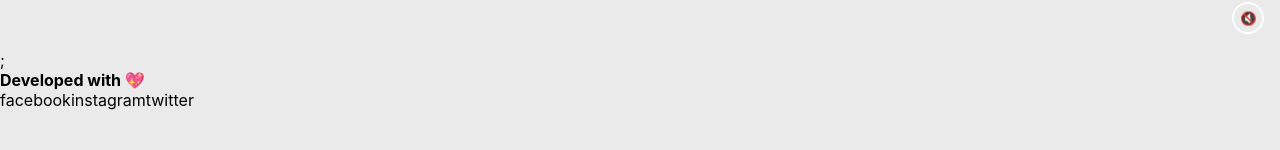
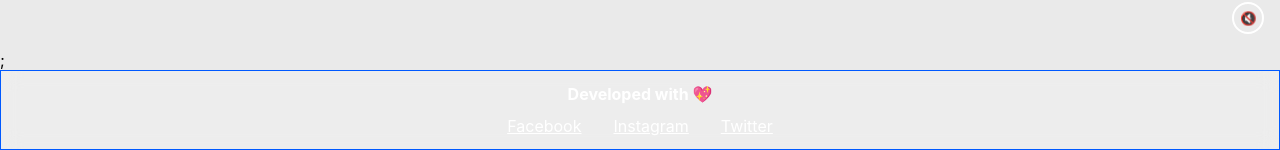
Before and after one commit to IbraheemHaseeb7/secret, a Next.js app: page / in a window 1280 px wide. Shown: the part 750-900 px from the top of the page. Before the commit the page ends 860 px from the top, so only its background shows below. Built offline with nearby package versions, Linux system fonts and the light colour scheme; no server answers.

Commit message:
Update globals.css

```diff
--- a/styles/globals.css
+++ b/styles/globals.css
@@ -106,6 +106,11 @@ a {
   z-index: 2;
 }
 
+.public-message {
+  color: white;
+  text-align: center;
+}
+
 .public-title-container {
   display: flex;
   z-index: 2;
@@ -178,6 +183,7 @@ form {
   display: flex;
   justify-content: center;
   margin: 1rem;
+  height: 50vh;
 }
 
 textarea {
@@ -312,6 +318,50 @@ video {
   cursor: pointer;
 }
 
+/* --------------------FOOTER------------------- */
+.footer {
+  display: flex;
+  justify-content: space-between;
+  align-items: center;
+  flex-direction: column;
+  z-index: 10;
+  width: 100%;
+}
+
+.love-container {
+  z-index: 2;
+  background-color: #f6f6f63d;
+  display: flex;
+  width: 100%;
+  height: 5rem;
+  justify-content: space-evenly;
+  align-items: center;
+  flex-direction: column;
+  backdrop-filter: blur(10px);
+  border: 1px solid var(--blue-color);
+}
+
+.love {
+  text-align: center;
+  color: white;
+}
+
+.contact-container {
+  z-index: 3;
+  color: white;
+  display: flex;
+  justify-content: space-between;
+  align-items: center;
+}
+
+.contact {
+  margin: 0 1rem;
+  text-transform: capitalize;
+  text-decoration: underline;
+}
+
+/* ----------------SCROLL BAR-------------------- */
+
 ::-webkit-scrollbar {
   width: 10px;
   border-radius: 2px;
@@ -335,7 +385,7 @@ video {
 
 @media screen and (max-width: 500px) {
   video {
-    transform: scale(2);
+    transform: scale(2) translate(-13rem, 10rem);
   }
   .annonymous-people {
     font-size: 1rem;
@@ -343,4 +393,7 @@ video {
   .message-container {
     padding: 0.5rem 1rem;
   }
+  .make-an-account {
+    font-size: 1.5rem;
+  }
 }
```
